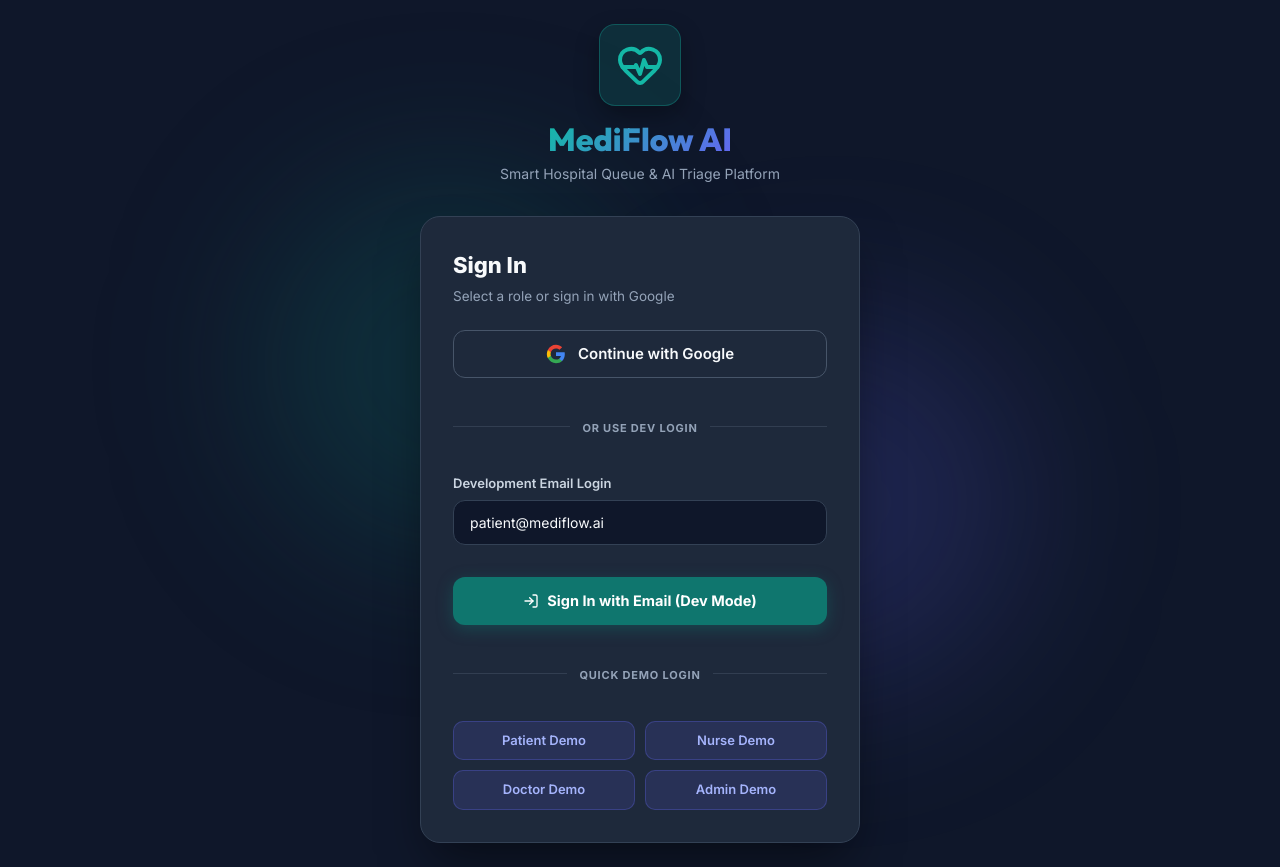
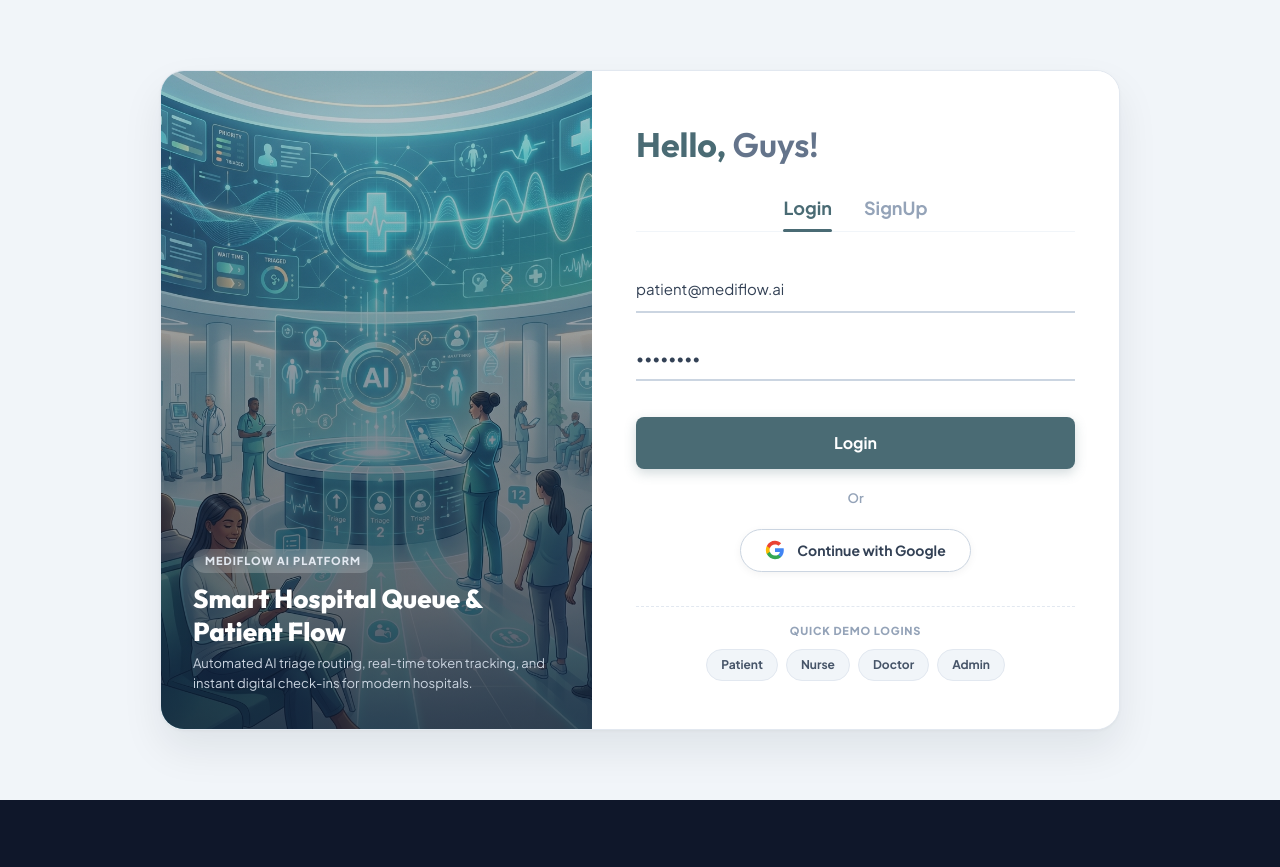
Before and after one commit to muralimdev07/Mediflow-Ai, a React (Vite) app in the folder frontend/: page /login in a window 1280 px wide. After the commit the page ends 800 px from the top, so only its background shows below. Built offline with nearby package versions, Linux system fonts and the light colour scheme; no server answers.

Commit message:
feat: design 2-column split card Google authentication UI with custom MediFlow AI triage hero image and Continue with Google button

```diff
--- a/frontend/src/features/auth/LoginPage.css
+++ b/frontend/src/features/auth/LoginPage.css
@@ -1,262 +1,294 @@
-@import url('https://fonts.googleapis.com/css2?family=Inter:wght@400;500;600;700;800&family=Outfit:wght@600;700;800&display=swap');
+@import url('https://fonts.googleapis.com/css2?family=Plus+Jakarta+Sans:wght@400;500;600;700;800&family=Outfit:wght@600;700;800&display=swap');
 
-/* ── MediFlow Original Dark Slate Google Authentication Styling ── */
-.mf-orig-login-wrapper {
+/* ── MediFlow Split-Screen Medical Authentication Design System ── */
+.mf-split-wrapper {
   min-height: 100vh;
   width: 100%;
-  background-color: #0F172A;
-  color: #F8FAFC;
+  background: #F1F5F9;
   display: flex;
-  flex-direction: column;
   align-items: center;
   justify-content: center;
-  padding: 24px;
-  font-family: 'Inter', sans-serif;
-  position: relative;
-  overflow: hidden;
+  padding: 32px 16px;
+  font-family: 'Plus Jakarta Sans', sans-serif;
   box-sizing: border-box;
 }
 
-/* Background Glow Effects */
-.mf-glow-primary {
-  position: absolute;
-  top: 20%;
-  left: 20%;
-  width: 384px;
-  height: 384px;
-  background: rgba(15, 118, 110, 0.25);
-  border-radius: 50%;
-  filter: blur(80px);
-  pointer-events: none;
+.mf-split-card {
+  width: 100%;
+  max-width: 960px;
+  min-height: 600px;
+  background: #FFFFFF;
+  border-radius: 24px;
+  box-shadow: 0 20px 40px rgba(15, 23, 42, 0.08), 0 1px 3px rgba(0, 0, 0, 0.04);
+  display: flex;
+  overflow: hidden;
+  position: relative;
+  border: 1px solid #E2E8F0;
 }
 
-.mf-glow-secondary {
-  position: absolute;
-  bottom: 20%;
-  right: 20%;
-  width: 384px;
-  height: 384px;
-  background: rgba(99, 102, 241, 0.18);
-  border-radius: 50%;
-  filter: blur(80px);
-  pointer-events: none;
+/* LEFT COLUMN: Problem Statement Medical AI Graphic */
+.mf-split-left {
+  width: 45%;
+  position: relative;
+  background-color: #0F172A;
+  overflow: hidden;
+  display: flex;
+  flex-direction: column;
+  justify-content: space-between;
 }
 
-.mf-login-container {
+.mf-split-left-img {
   width: 100%;
-  max-width: 440px;
-  position: relative;
-  z-index: 10;
+  height: 100%;
+  object-fit: cover;
+  display: block;
 }
 
-/* Header Section */
-.mf-header-box {
+.mf-split-left-overlay {
+  position: absolute;
+  inset: 0;
+  background: linear-gradient(180deg, rgba(15, 23, 42, 0.2) 0%, rgba(15, 23, 42, 0.75) 100%);
   display: flex;
   flex-direction: column;
-  align-items: center;
-  text-align: center;
-  margin-bottom: 32px;
+  justify-content: flex-end;
+  padding: 36px 32px;
+  color: #FFFFFF;
 }
 
-.mf-heart-icon-badge {
-  padding: 16px;
-  border-radius: 16px;
-  background: rgba(15, 118, 110, 0.25);
-  color: #14B8A6;
-  border: 1px solid rgba(20, 184, 166, 0.3);
-  box-shadow: 0 10px 25px rgba(0, 0, 0, 0.3);
-  margin-bottom: 16px;
+.mf-left-badge {
+  display: inline-block;
+  background: rgba(255, 255, 255, 0.2);
+  backdrop-filter: blur(8px);
+  padding: 4px 12px;
+  border-radius: 99px;
+  font-size: 11px;
+  font-weight: 800;
+  letter-spacing: 1px;
+  text-transform: uppercase;
+  color: #E2E8F0;
+  width: fit-content;
+  margin-bottom: 10px;
+}
+
+.mf-left-title {
+  font-family: 'Outfit', sans-serif;
+  font-size: 26px;
+  font-weight: 800;
+  line-height: 1.25;
+  color: #FFFFFF;
+  margin: 0 0 6px 0;
+}
+
+.mf-left-sub {
+  font-size: 13px;
+  color: #CBD5E1;
+  line-height: 1.5;
+  margin: 0;
+}
+
+/* RIGHT COLUMN: User Reference UI Form */
+.mf-split-right {
+  width: 55%;
+  padding: 48px 44px;
+  display: flex;
+  flex-direction: column;
+  justify-content: center;
+  background: #FFFFFF;
+}
+
+.mf-right-greeting {
+  font-family: 'Outfit', sans-serif;
+  font-size: 34px;
+  font-weight: 700;
+  color: #4A6B74;
+  margin: 0 0 24px 0;
+}
+
+.mf-right-greeting span {
+  font-weight: 400;
+  color: #64748B;
+}
+
+/* Tab Headers */
+.mf-auth-tabs {
   display: flex;
   align-items: center;
   justify-content: center;
+  gap: 32px;
+  margin-bottom: 36px;
+  border-bottom: 1px solid #F1F5F9;
 }
 
-.mf-app-title {
-  font-family: 'Outfit', sans-serif;
-  font-size: 32px;
-  font-weight: 900;
-  background: linear-gradient(135deg, #14B8A6 0%, #6366F1 100%);
-  background-clip: text;
-  -webkit-background-clip: text;
-  -webkit-text-fill-color: transparent;
-  margin: 0;
-  line-height: 1.1;
+.mf-tab-item {
+  font-size: 18px;
+  font-weight: 700;
+  color: #94A3B8;
+  padding-bottom: 10px;
+  cursor: pointer;
+  position: relative;
+  transition: all 0.2s ease;
 }
 
-.mf-app-sub {
-  font-size: 14px;
-  color: #94A3B8;
-  margin-top: 6px;
+.mf-tab-item.active {
+  color: #4A6B74;
 }
 
-/* Main Card */
-.mf-card-container {
-  background: #1E293B;
-  border: 1px solid #334155;
-  border-radius: 20px;
-  padding: 32px;
-  box-shadow: 0 25px 50px -12px rgba(0, 0, 0, 0.5);
+.mf-tab-item.active::after {
+  content: '';
+  position: absolute;
+  bottom: -1px;
+  left: 0;
+  right: 0;
+  height: 3px;
+  background-color: #4A6B74;
+  border-radius: 2px;
 }
 
-.mf-card-header {
+/* Input Fields (Minimal Underline Style matching reference UI) */
+.mf-field-container {
+  margin-bottom: 24px;
+  position: relative;
+  text-align: left;
+}
+
+.mf-field-input {
+  width: 100%;
+  border: none;
+  border-bottom: 2px solid #CBD5E1;
+  padding: 10px 0;
+  font-size: 15px;
+  color: #334155;
+  background: transparent;
+  outline: none;
+  font-family: inherit;
+  transition: border-color 0.2s ease;
+}
+
+.mf-field-input::placeholder {
+  color: #94A3B8;
+}
+
+.mf-field-input:focus {
+  border-bottom-color: #4A6B74;
+}
+
+/* Primary Action Button */
+.mf-btn-login-main {
+  width: 100%;
+  background-color: #4A6B74;
+  color: #FFFFFF;
+  border: none;
+  border-radius: 8px;
+  padding: 14px 20px;
+  font-size: 16px;
+  font-weight: 700;
+  cursor: pointer;
+  margin-top: 12px;
+  transition: background-color 0.2s ease, transform 0.1s ease;
+  font-family: inherit;
+  box-shadow: 0 4px 12px rgba(74, 107, 116, 0.25);
+}
+
+.mf-btn-login-main:hover {
+  background-color: #3A5A63;
+  transform: translateY(-1px);
+}
+
+.mf-btn-login-main:active {
+  transform: translateY(0);
+}
+
+/* Or Divider */
+.mf-or-divider {
+  text-align: center;
+  color: #94A3B8;
+  font-size: 13px;
+  font-weight: 600;
+  margin: 20px 0;
+}
+
+/* Continue with Google Only (No Facebook!) */
+.mf-google-wrapper {
+  display: flex;
+  justify-content: center;
   margin-bottom: 24px;
 }
 
-.mf-card-title {
-  font-size: 22px;
-  font-weight: 800;
-  color: #F8FAFC;
-  margin: 0 0 4px 0;
-}
-
-.mf-card-subtitle {
-  font-size: 13.5px;
-  color: #94A3B8;
-  margin: 0;
-}
-
-/* Form Controls & Standard Sleek Google Button */
-.mf-btn-google-orig {
-  width: 100%;
-  height: 48px;
-  background: #1E293B;
-  color: #F8FAFC;
-  border: 1px solid #475569;
-  border-radius: 12px;
-  padding: 0 20px;
-  font-size: 15px;
-  font-weight: 600;
-  cursor: pointer;
+.mf-btn-continue-google {
   display: flex;
   align-items: center;
   justify-content: center;
   gap: 12px;
+  background-color: #FFFFFF;
+  border: 1px solid #CBD5E1;
+  border-radius: 99px;
+  padding: 10px 24px;
+  font-size: 14px;
+  font-weight: 700;
+  color: #334155;
+  cursor: pointer;
+  box-shadow: 0 2px 8px rgba(0, 0, 0, 0.05);
   transition: all 0.2s ease;
-  box-sizing: border-box;
 }
 
-.mf-btn-google-orig:hover {
-  background: #334155;
-  border-color: #64748B;
+.mf-btn-continue-google:hover {
+  background-color: #F8FAFC;
+  border-color: #94A3B8;
+  box-shadow: 0 4px 12px rgba(0, 0, 0, 0.08);
+  transform: translateY(-1px);
 }
 
-.mf-btn-google-orig svg,
-.mf-btn-google-orig img {
-  width: 20px !important;
-  height: 20px !important;
-  max-width: 20px !important;
-  max-height: 20px !important;
-  min-width: 20px !important;
-  min-height: 20px !important;
-  display: block !important;
-  flex-shrink: 0 !important;
+/* Quick Demo Roles Strip */
+.mf-quick-demo-strip {
+  margin-top: 10px;
+  padding-top: 16px;
+  border-top: 1px dashed #E2E8F0;
 }
 
-/* Divider Line */
-.mf-orig-divider {
-  position: relative;
-  text-align: center;
-  margin: 20px 0;
-}
-
-.mf-orig-divider::before {
-  content: '';
-  position: absolute;
-  top: 50%;
-  left: 0;
-  right: 0;
-  height: 1px;
-  background-color: rgba(71, 85, 105, 0.5);
-}
-
-.mf-orig-divider span {
-  position: relative;
-  background: #1E293B;
-  padding: 0 12px;
+.mf-demo-title {
   font-size: 11px;
-  font-weight: 700;
+  font-weight: 800;
   color: #94A3B8;
   text-transform: uppercase;
   letter-spacing: 0.8px;
+  margin-bottom: 10px;
+  text-align: center;
 }
 
-/* Inputs */
-.mf-input-wrapper {
-  margin-bottom: 16px;
-  text-align: left;
+.mf-demo-pills {
+  display: flex;
+  flex-wrap: wrap;
+  gap: 8px;
+  justify-content: center;
 }
 
-.mf-input-lbl {
-  display: block;
-  font-size: 13px;
-  font-weight: 600;
-  color: #CBD5E1;
-  margin-bottom: 6px;
-}
-
-.mf-input-inp {
-  width: 100%;
-  padding: 11px 16px;
-  background: #0F172A;
-  border: 1px solid #334155;
-  border-radius: 12px;
-  font-size: 14px;
-  color: #F8FAFC;
-  box-sizing: border-box;
-  outline: none;
+.mf-demo-pill-btn {
+  background: #F1F5F9;
+  color: #475569;
+  border: 1px solid #E2E8F0;
+  border-radius: 99px;
+  padding: 6px 14px;
+  font-size: 12px;
+  font-weight: 700;
+  cursor: pointer;
   transition: all 0.2s ease;
 }
 
-.mf-input-inp:focus {
-  border-color: #14B8A6;
-  box-shadow: 0 0 0 2px rgba(20, 184, 166, 0.3);
+.mf-demo-pill-btn:hover {
+  background: #E2E8F0;
+  color: #0F172A;
 }
 
-.mf-btn-email-orig {
-  width: 100%;
-  height: 48px;
-  background: #0F766E;
-  color: #FFFFFF;
-  border: none;
-  border-radius: 12px;
-  padding: 0 20px;
-  font-size: 14.5px;
-  font-weight: 700;
-  cursor: pointer;
-  display: flex;
-  align-items: center;
-  justify-content: center;
-  gap: 8px;
-  box-shadow: 0 4px 16px rgba(15, 118, 110, 0.4);
-  transition: all 0.2s ease;
+@media (max-width: 860px) {
+  .mf-split-card {
+    flex-direction: column;
+  }
+  .mf-split-left {
+    width: 100%;
+    height: 240px;
+  }
+  .mf-split-right {
+    width: 100%;
+    padding: 32px 24px;
+  }
 }
-
-.mf-btn-email-orig:hover {
-  background: #14B8A6;
-}
-
-/* Quick Demo Role Grid */
-.mf-demo-role-grid {
-  display: grid;
-  grid-template-columns: repeat(2, 1fr);
-  gap: 10px;
-}
-
-.mf-demo-role-btn {
-  background: rgba(99, 102, 241, 0.15);
-  color: #A5B4FC;
-  border: 1px solid rgba(99, 102, 241, 0.3);
-  border-radius: 10px;
-  padding: 9px 12px;
-  font-size: 13px;
-  font-weight: 600;
-  cursor: pointer;
-  transition: all 0.2s ease;
-  text-align: center;
-}
-
-.mf-demo-role-btn:hover {
-  background: rgba(99, 102, 241, 0.28);
-  color: #FFFFFF;
-  border-color: #818CF8;
-}
--- a/frontend/src/features/auth/LoginPage.jsx
+++ b/frontend/src/features/auth/LoginPage.jsx
@@ -3,12 +3,13 @@
 import api from '../../services/api';
 import { useAuthStore } from '../../store/authStore';
 import { useUiStore } from '../../store/uiStore';
-import { HeartPulse, LogIn } from 'lucide-react';
 import { useGoogleLogin } from '@react-oauth/google';
 import './LoginPage.css';
 
 export const LoginPage = () => {
   const [email, setEmail] = useState('patient@mediflow.ai');
+  const [password, setPassword] = useState('••••••••');
+  const [activeTab, setActiveTab] = useState('login'); // 'login' | 'signup'
   const [loading, setLoading] = useState(false);
   const { setAuth } = useAuthStore();
   const { addToast } = useUiStore();
@@ -53,37 +54,88 @@
   });
 
   return (
-    <div className="mf-orig-login-wrapper">
-      {/* Glow Backgrounds */}
-      <div className="mf-glow-primary" />
-      <div className="mf-glow-secondary" />
-
-      <div className="mf-login-container">
-        {/* Header Icon & Title */}
-        <div className="mf-header-box">
-          <div className="mf-heart-icon-badge">
-            <HeartPulse className="w-12 h-12" />
+    <div className="mf-split-wrapper">
+      <div className="mf-split-card">
+        {/* LEFT COLUMN: Problem Statement Medical AI Hero Image */}
+        <div className="mf-split-left">
+          <img
+            src="/mediflow_login_hero.jpg"
+            alt="MediFlow AI Smart Hospital Queue Management"
+            className="mf-split-left-img"
+          />
+          <div className="mf-split-left-overlay">
+            <span className="mf-left-badge">MediFlow AI Platform</span>
+            <h2 className="mf-left-title">Smart Hospital Queue & Patient Flow</h2>
+            <p className="mf-left-sub">
+              Automated AI triage routing, real-time token tracking, and instant digital check-ins for modern hospitals.
+            </p>
           </div>
-          <h1 className="mf-app-title">MediFlow AI</h1>
-          <p className="mf-app-sub">Smart Hospital Queue & AI Triage Platform</p>
         </div>
 
-        {/* Main Card */}
-        <div className="mf-card-container">
-          <div className="mf-card-header">
-            <h2 className="mf-card-title">Sign In</h2>
-            <p className="mf-card-subtitle">Select a role or sign in with Google</p>
+        {/* RIGHT COLUMN: Matching Reference UI Form */}
+        <div className="mf-split-right">
+          <h1 className="mf-right-greeting">
+            Hello, <span>Guys!</span>
+          </h1>
+
+          {/* Login / SignUp Tab Bar */}
+          <div className="mf-auth-tabs">
+            <div
+              className={`mf-tab-item ${activeTab === 'login' ? 'active' : ''}`}
+              onClick={() => setActiveTab('login')}
+            >
+              Login
+            </div>
+            <div
+              className={`mf-tab-item ${activeTab === 'signup' ? 'active' : ''}`}
+              onClick={() => setActiveTab('signup')}
+            >
+              SignUp
+            </div>
           </div>
 
-          <div style={{ display: 'flex', flexDirection: 'column', gap: '16px' }}>
-            {/* Standard Professional Google Sign In Button */}
-            <button className="mf-btn-google-orig" onClick={() => googleLogin()} disabled={loading}>
-              <svg
-                width="20"
-                height="20"
-                viewBox="0 0 24 24"
-                style={{ width: '20px', height: '20px', minWidth: '20px', minHeight: '20px' }}
-              >
+          {/* Form Fields (Underline Minimal Style matching reference) */}
+          <form
+            onSubmit={(e) => {
+              e.preventDefault();
+              handleDevLogin(email);
+            }}
+          >
+            <div className="mf-field-container">
+              <input
+                type="email"
+                className="mf-field-input"
+                placeholder="Enter your email"
+                value={email}
+                onChange={(e) => setEmail(e.target.value)}
+                required
+              />
+            </div>
+
+            <div className="mf-field-container">
+              <input
+                type="password"
+                className="mf-field-input"
+                placeholder="Enter Password"
+                value={password}
+                onChange={(e) => setPassword(e.target.value)}
+                required
+              />
+            </div>
+
+            {/* Primary Action Button */}
+            <button type="submit" className="mf-btn-login-main" disabled={loading}>
+              {loading ? 'Signing In...' : 'Login'}
+            </button>
+          </form>
+
+          {/* Or Divider */}
+          <div className="mf-or-divider">Or</div>
+
+          {/* Continue with Google Only (NO Facebook!) */}
+          <div className="mf-google-wrapper">
+            <button className="mf-btn-continue-google" onClick={() => googleLogin()} disabled={loading}>
+              <svg width="20" height="20" viewBox="0 0 24 24">
                 <path
                   fill="#4285F4"
                   d="M22.56 12.25c0-.78-.07-1.53-.2-2.25H12v4.26h5.92c-.26 1.37-1.04 2.53-2.21 3.31v2.77h3.57c2.08-1.92 3.28-4.74 3.28-8.09z"
@@ -103,47 +155,39 @@
               </svg>
               <span>Continue with Google</span>
             </button>
+          </div>
 
-            {/* Divider 1 */}
-            <div className="mf-orig-divider">
-              <span>Or use Dev Login</span>
-            </div>
-
-            {/* Dev Email Input */}
-            <div className="mf-input-wrapper">
-              <label className="mf-input-lbl">Development Email Login</label>
-              <input
-                className="mf-input-inp"
-                type="email"
-                value={email}
-                onChange={(e) => setEmail(e.target.value)}
-                placeholder="e.g. dr.sharma@mediflow.ai"
-              />
-            </div>
-
-            <button className="mf-btn-email-orig" onClick={() => handleDevLogin(email)} disabled={loading}>
-              <LogIn className="w-4 h-4" />
-              <span>Sign In with Email (Dev Mode)</span>
-            </button>
-
-            {/* Divider 2 */}
-            <div className="mf-orig-divider" style={{ marginTop: '20px' }}>
-              <span>Quick Demo Login</span>
-            </div>
-
-            {/* Quick Demo Buttons */}
-            <div className="mf-demo-role-grid">
-              <button className="mf-demo-role-btn" onClick={() => handleDevLogin('patient@mediflow.ai')}>
-                Patient Demo
+          {/* Quick Demo Roles Strip */}
+          <div className="mf-quick-demo-strip">
+            <div className="mf-demo-title">Quick Demo Logins</div>
+            <div className="mf-demo-pills">
+              <button
+                type="button"
+                className="mf-demo-pill-btn"
+                onClick={() => handleDevLogin('patient@mediflow.ai')}
+              >
+                Patient
               </button>
-              <button className="mf-demo-role-btn" onClick={() => handleDevLogin('nurse.mary@mediflow.ai')}>
-                Nurse Demo
+              <button
+                type="button"
+                className="mf-demo-pill-btn"
+                onClick={() => handleDevLogin('nurse.mary@mediflow.ai')}
+              >
+                Nurse
               </button>
-              <button className="mf-demo-role-btn" onClick={() => handleDevLogin('dr.sharma@mediflow.ai')}>
-                Doctor Demo
+              <button
+                type="button"
+                className="mf-demo-pill-btn"
+                onClick={() => handleDevLogin('dr.sharma@mediflow.ai')}
+              >
+                Doctor
               </button>
-              <button className="mf-demo-role-btn" onClick={() => handleDevLogin('admin@mediflow.ai')}>
-                Admin Demo
+              <button
+                type="button"
+                className="mf-demo-pill-btn"
+                onClick={() => handleDevLogin('admin@mediflow.ai')}
+              >
+                Admin
               </button>
             </div>
           </div>
```
Also changed, not shown: frontend/public/mediflow_login_hero.jpg (added).
